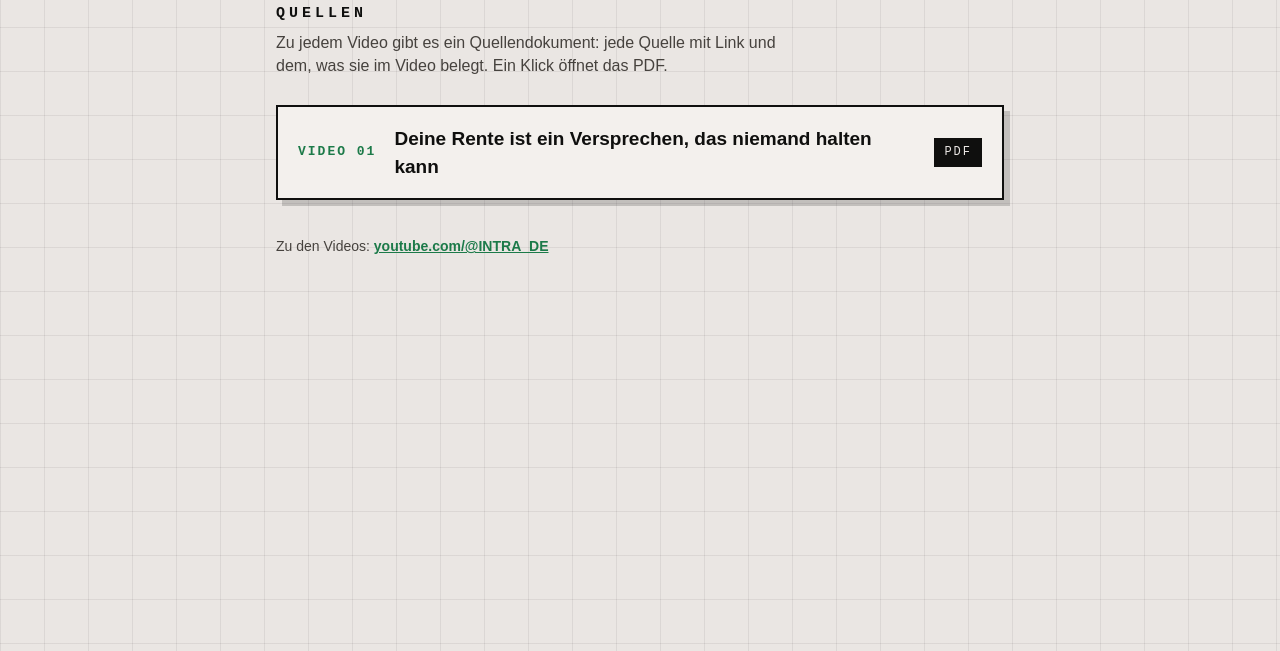
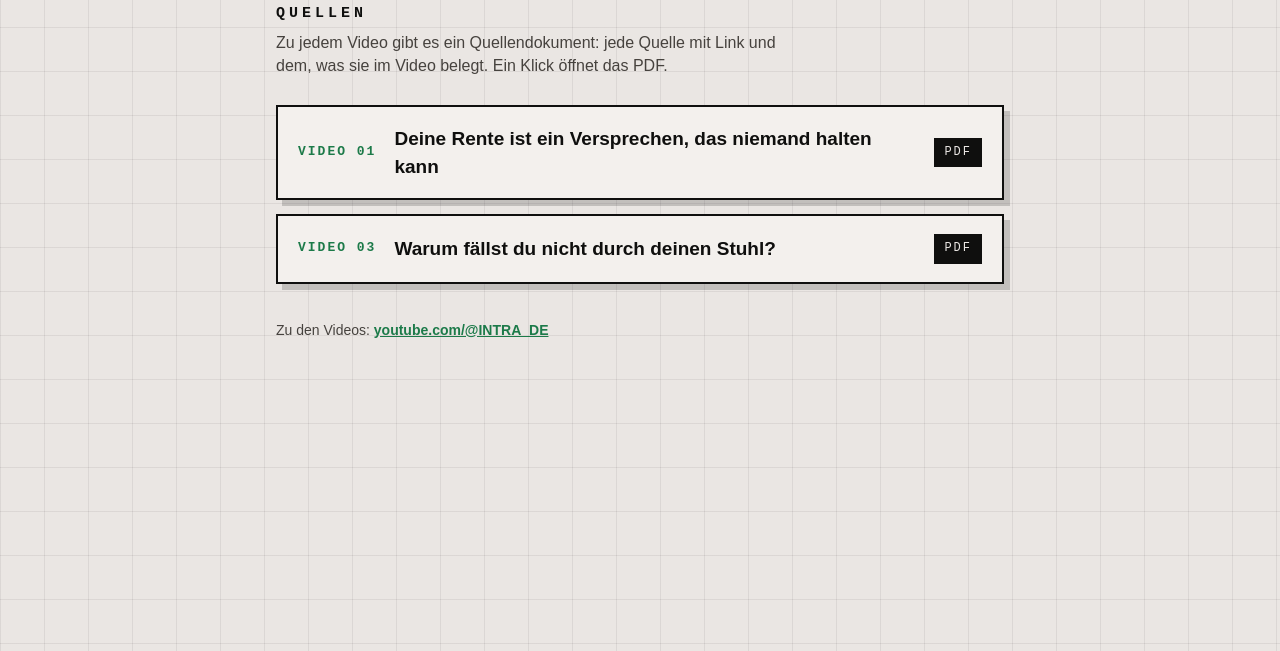
Before and after one commit to studio-intra/studio-intra.github.io, a plain HTML site: page index.html in a window 1280 px wide. Shown: the part 149-800 px from the top of the page. Drawn offline with Linux system fonts and the light colour scheme.

Commit message:
Quellenseite: Video 03 (Leere)
Co-Authored-By: Claude Opus 5.5 <noreply@anthropic.com>

```diff
--- a/index.html
+++ b/index.html
@@ -39,6 +39,11 @@
       <span class="titel">Deine Rente ist ein Versprechen, das niemand halten kann</span>
       <span class="pdf">PDF</span>
     </a></li>
+    <li><a href="quellen/03-leere.pdf" target="_blank" rel="noopener">
+      <span class="nr">VIDEO 03</span>
+      <span class="titel">Warum fällst du nicht durch deinen Stuhl?</span>
+      <span class="pdf">PDF</span>
+    </a></li>
   </ol>
   <footer>Zu den Videos: <a href="https://www.youtube.com/@INTRA_DE">youtube.com/@INTRA_DE</a></footer>
 </main>
```
Also changed, not shown: 1 other file.
